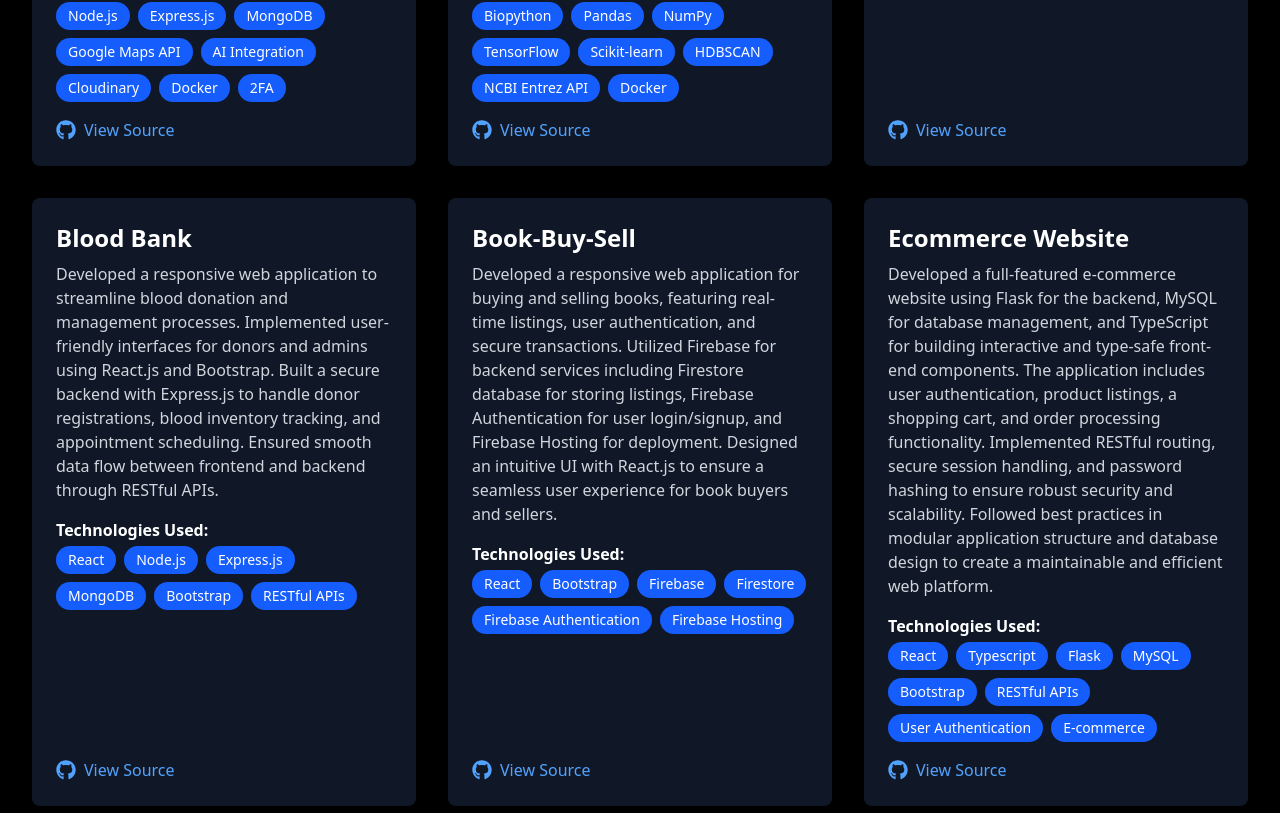
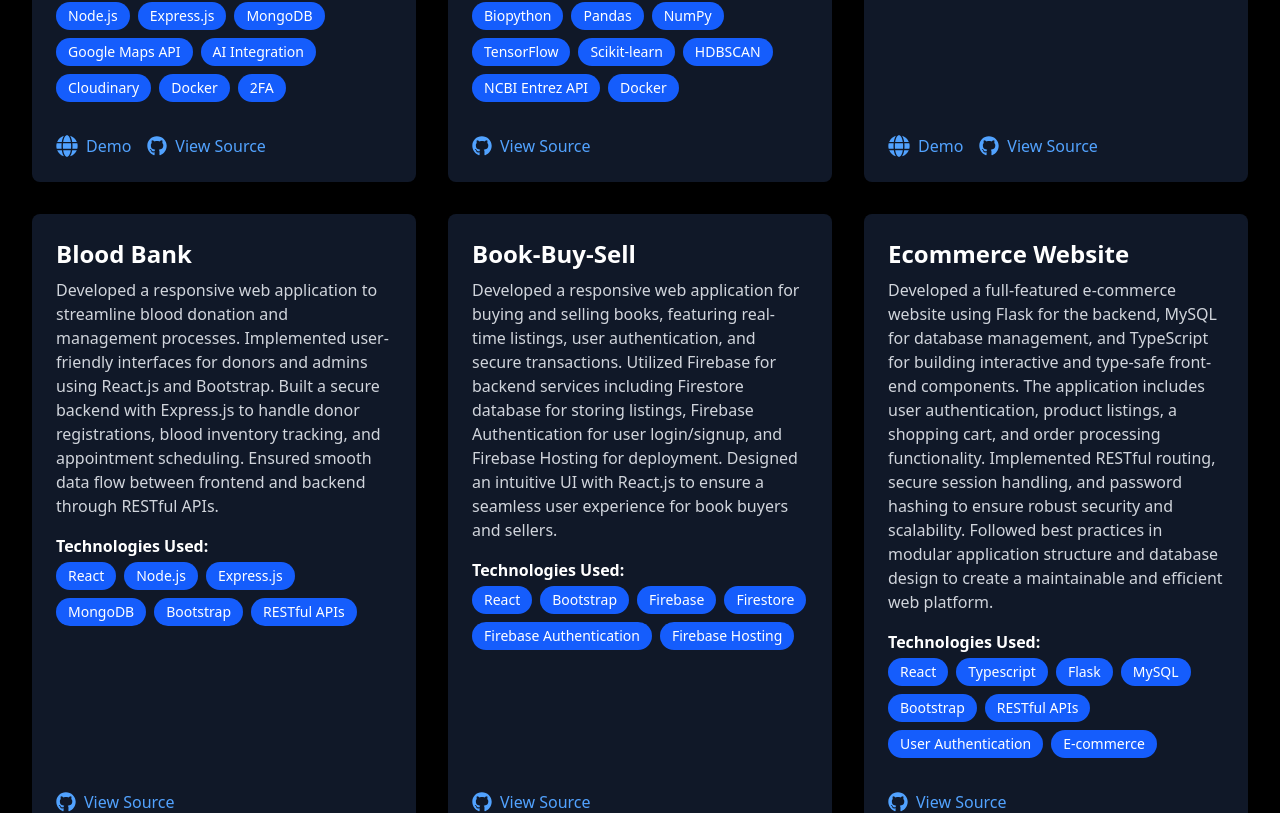
Before and after one commit to im-satyam/Portfolio, a React (Vite) app: page / in a window 1280 px wide. Shown: the part 3187-4000 px from the top of the page. Built offline with nearby package versions, Linux system fonts and the light colour scheme.

Commit message:
Adding Changes

```diff
--- a/src/components/Project.tsx
+++ b/src/components/Project.tsx
@@ -1,5 +1,5 @@
 import { motion } from "framer-motion";
-import { FaGithub } from "react-icons/fa";
+import { FaGithub, FaGlobe } from "react-icons/fa";
 
 interface Project {
   title: string;
@@ -111,6 +111,10 @@
 ];
 
 const Project = () => {
+  // shared link style so Demo and View Source look identical
+  const linkClass =
+    "inline-flex items-center gap-2 text-blue-400 hover:text-blue-600 transition";
+
   return (
     <div
       id="projects"
@@ -151,15 +155,47 @@
                 </div>
               </div>
 
+              <div className="flex items-center gap-4 mt-4">
+
+                {title === "Medipal" && (
+                  <a
+                    href="https://hack2a.github.io/MediPal/"
+                    target="_blank"
+                    rel="noopener noreferrer"
+                    className={linkClass}
+                    aria-label="Medipal demo"
+                  >
+                    <FaGlobe size={22 } />
+                    <span>Demo</span>
+                  </a>
+                )}
+
+
+                {title === "Caliber-Cops" && (
+                  <a
+                    href="https://hack2a.github.io/CalibreCops/"
+                    target="_blank"
+                    rel="noopener noreferrer"
+                    className={linkClass}
+                    aria-label="Caliber-Cops demo"
+                  >
+                    <FaGlobe size={22} />
+                    <span>Demo</span>
+                  </a>
+                )}
+
+
                 <a
                   href={githubUrl}
                   target="_blank"
                   rel="noopener noreferrer"
-                className="inline-flex items-center gap-2 text-blue-400 hover:text-blue-600 transition"
+                  className={linkClass}
+                  aria-label={`${title} source`}
                 >
                   <FaGithub size={20} />
                   <span>View Source</span>
                 </a>
+              </div>
             </motion.div>
           )
         )}
```
Lines whose indentation alone changed are shown as unchanged.
